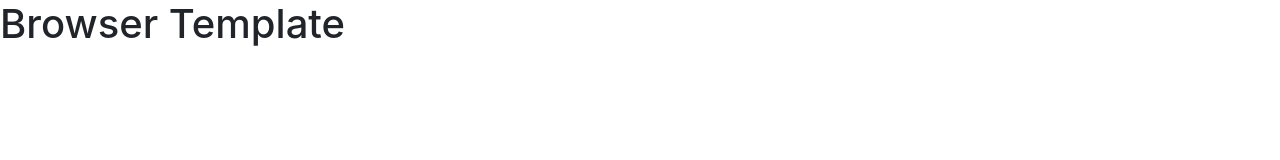
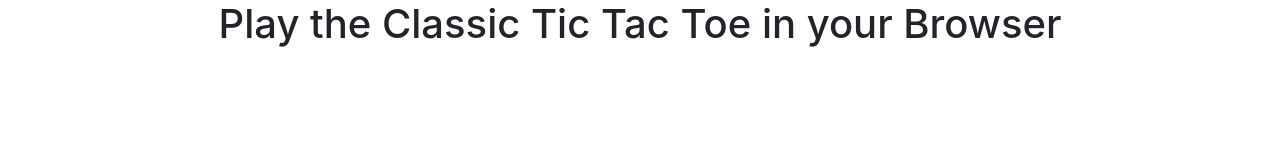
Before and after one commit to santostristen/TicTacToe-Client, a website built with webpack: page index.html in a window 1280 px wide. Built offline with nearby package versions, Linux system fonts and the light colour scheme.

Commit message:
Initial commit
Initial Commit

```diff
--- a/assets/styles/index.scss
+++ b/assets/styles/index.scss
@@ -1 +1,5 @@
 @import '~bootstrap/scss/bootstrap';
+
+h1 {
+  text-align: center;
+}
--- a/index.html
+++ b/index.html
@@ -1,7 +1,7 @@
 <!DOCTYPE html>
 <html>
     <head>
-      <title>Example</title>
+      <title>Tic Tac Toe Online!</title>
       <meta name="viewport" content="width=device-width, initial-scale=1">
 
       <!-- Do not add `link` tags-->
@@ -12,6 +12,6 @@
       <script src="public/application.js" type="text/javascript" charset="utf-8" defer></script>
     </head>
     <body>
-      <h1>Browser Template</h1>
+      <h1>Play the Classic Tic Tac Toe in your Browser</h1>
     </body>
 </html>
```
Also changed, not shown: assets/scripts/api.js (added), assets/scripts/events.js (added), assets/scripts/ui.js (added).
